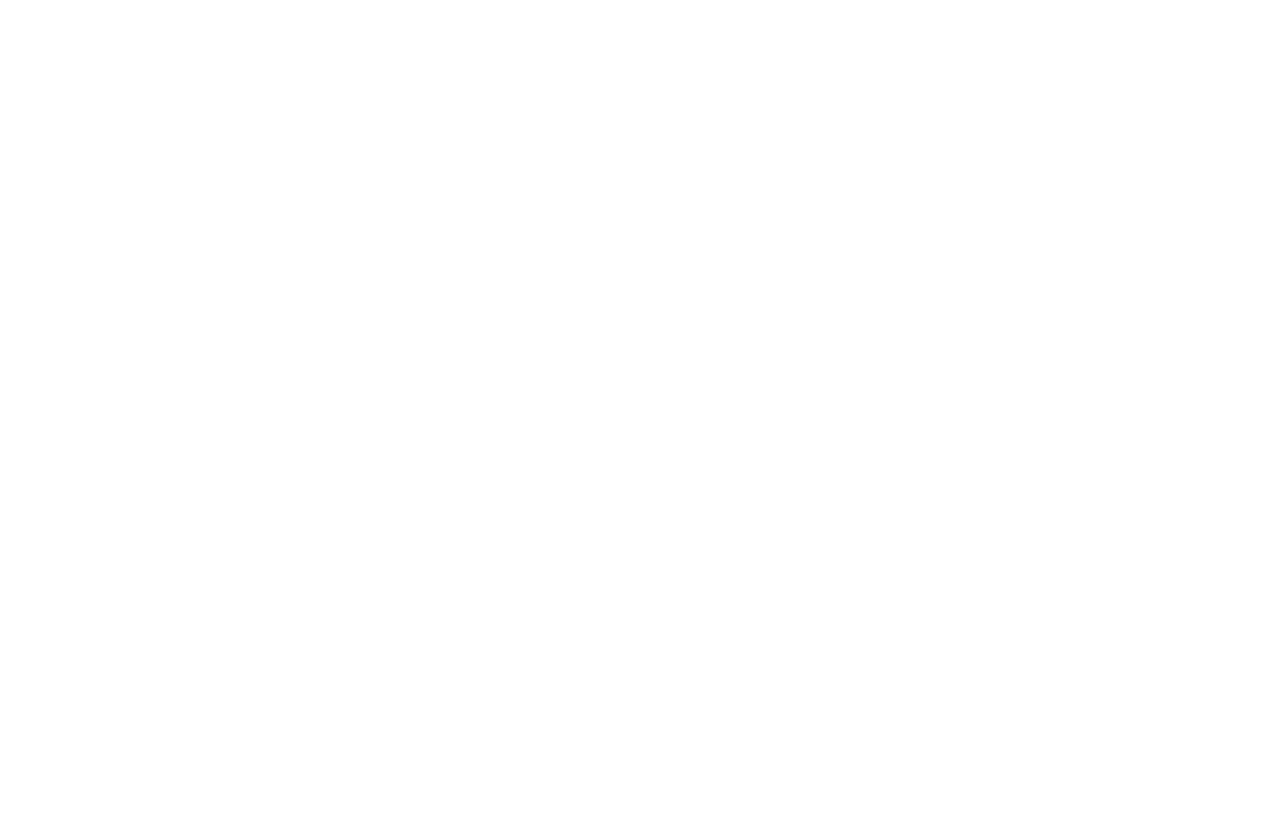
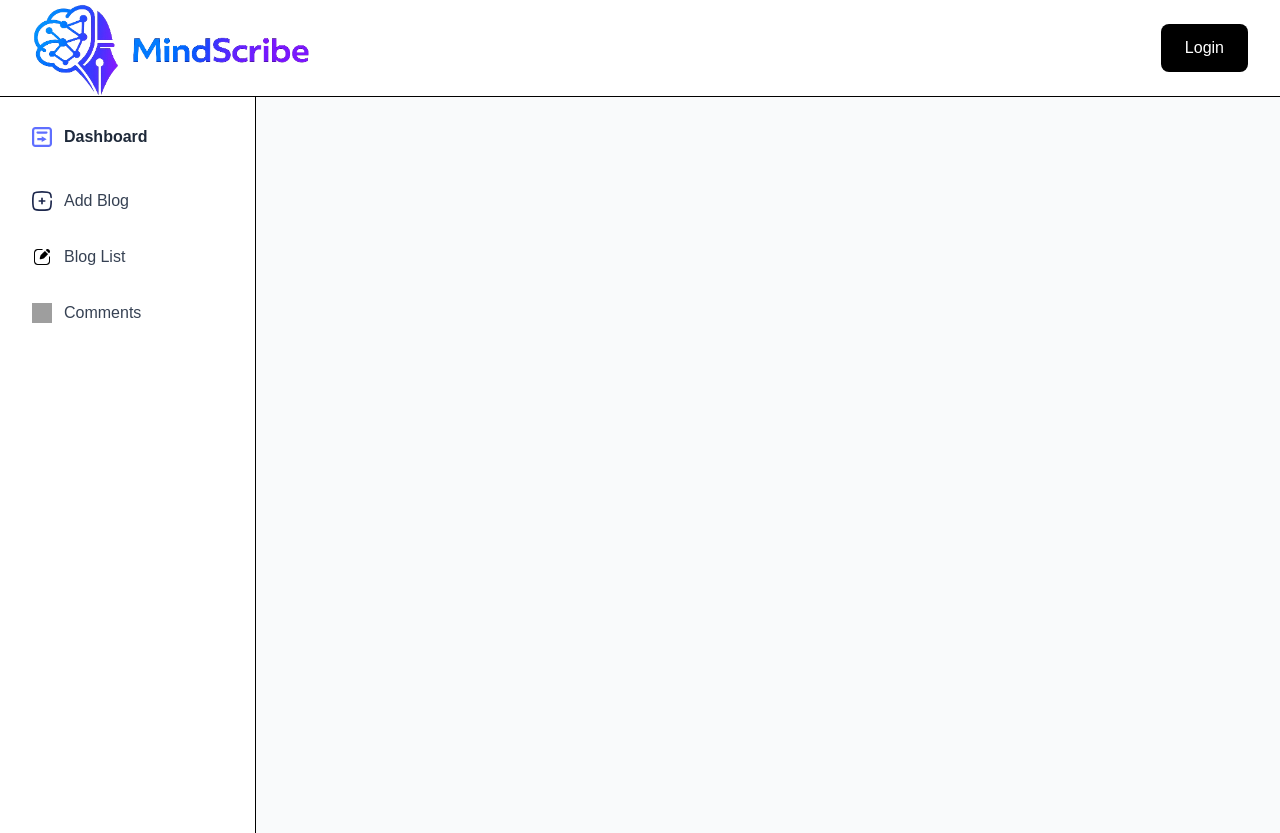
Before and after one commit to sharadpal8055/MindScribe, a React (Vite) app in the folder client/: page /admin in a window 1280 px wide. Before the commit this address had no page. Before the commit the page ends 800 px from the top, so only its background shows below. Built offline with nearby package versions, Linux system fonts and the light colour scheme; grey boxes are pictures that could not be loaded.

Commit message:
Admin Structure implemented as well as ui of Login page implemented

```diff
--- a/client/src/App.jsx
+++ b/client/src/App.jsx
@@ -2,12 +2,25 @@
 import { Routes,Route } from 'react-router-dom';
 import Home from './pages/Home';
 import Blog from './pages/Blog';
+import Layout from './pages/Admin/Layout';
+import Login from './pages/Admin/Login';
+import AddBlog from './component/admin/AddBlog';
+import Comments from './component/admin/Comments';
+import BlogList from './component/admin/BlogList';
+import Dashborad from './component/admin/Dashborad';
 const App = () => {
   return (
     <Routes>
 <Route path='/' element={<Home/>}/>
 <Route path='/blog/:id' element={<Blog/>}/>
+<Route path='/admin'>
 
+<Route index element={true?<Layout/>:<Login/>} />
+ <Route path="dashboard" element={<Dashborad/>} />
+<Route path="add-blog" element={<AddBlog />} />
+  <Route path="blog-list" element={<BlogList />} />
+  <Route path="comments" element={<Comments />} />
+</Route>
 
     </Routes>
   );
--- /dev/null
+++ b/client/src/component/admin/AddBlog.jsx
@@ -0,0 +1,11 @@
+import React from 'react';
+
+const AddBlog = () => {
+  return (
+    <div>
+      Addblokg
+    </div>
+  );
+}
+
+export default AddBlog;
--- /dev/null
+++ b/client/src/component/admin/BlogList.jsx
@@ -0,0 +1,11 @@
+import React from 'react';
+
+const BlogList = () => {
+  return (
+    <div>
+      Bloglist
+    </div>
+  );
+}
+
+export default BlogList;
--- /dev/null
+++ b/client/src/component/admin/Comments.jsx
@@ -0,0 +1,11 @@
+import React from 'react';
+
+const Comments = () => {
+  return (
+    <div>
+      comments
+    </div>
+  );
+}
+
+export default Comments;
--- /dev/null
+++ b/client/src/component/admin/Dashborad.jsx
@@ -0,0 +1,11 @@
+import React from 'react';
+
+const Dashborad = () => {
+  return (
+    <div>
+      dashboarad
+    </div>
+  );
+}
+
+export default Dashborad;
--- /dev/null
+++ b/client/src/component/admin/Sidebar.jsx
@@ -0,0 +1,90 @@
+import React from "react";
+import { NavLink } from "react-router-dom";
+import { assets } from "../../assets/assets";
+
+const Sidebar = () => {
+  return (
+    <aside className="w-64 min-h-[calc(100vh-64px)] border-r bg-white">
+      <div className="p-4">
+  <NavLink
+    to="/admin/dashboard"
+    className={({ isActive }) =>
+      `flex items-center gap-3 rounded-lg px-4 py-3 font-semibold transition ${
+        isActive
+          ? "bg-black text-white"
+          : "text-gray-800 hover:bg-gray-100"
+      }`
+    }
+  >
+    <img
+      src={assets.dashboard_icon_4}
+      alt="Dashboard"
+      className="h-5 w-5"
+    />
+    <span>Dashboard</span>
+  </NavLink>
+</div>
+
+      <nav className="flex flex-col gap-2 px-4">
+        <NavLink
+          to="/admin/add-blog"
+          className={({ isActive }) =>
+            `flex items-center gap-3 rounded-lg px-4 py-3 transition ${
+              isActive
+                ? "bg-black text-white"
+                : "text-gray-700 hover:bg-gray-100"
+            }`
+          }
+        >
+          <img
+            src={assets.add_icon}
+            alt=""
+            className="h-5 w-5"
+          />
+
+          <span>Add Blog</span>
+        </NavLink>
+
+        <NavLink
+          to="/admin/blog-list"
+          className={({ isActive }) =>
+            `flex items-center gap-3 rounded-lg px-4 py-3 transition ${
+              isActive
+                ? "bg-black text-white"
+                : "text-gray-700 hover:bg-gray-100"
+            }`
+          }
+        >
+          <img
+            src={assets.blog_icon}
+            alt=""
+            className="h-5 w-5"
+          />
+
+          <span>Blog List</span>
+        </NavLink>
+
+        <NavLink
+          to="/admin/comments"
+          className={({ isActive }) =>
+            `flex items-center gap-3 rounded-lg px-4 py-3 transition ${
+              isActive
+                ? "bg-black text-white"
+                : "text-gray-700 hover:bg-gray-100"
+            }`
+          }
+        >
+          <img
+            src={assets.comment_icon}
+            alt=""
+            className="h-5 w-5"
+          />
+
+          <span>Comments</span>
+        </NavLink>
+      </nav>
+    </aside>
+  );
+};
+
+export default Sidebar;
--- /dev/null
+++ b/client/src/pages/Admin/Layout.jsx
@@ -0,0 +1,22 @@
+import React from "react";
+import { Outlet } from "react-router-dom";
+import Navbar from "../../component/Navbar";
+import Sidebar from "../../component/admin/Sidebar";
+
+const Layout = () => {
+  return (
+    <>
+      <Navbar />
+
+      <div className="flex">
+        <Sidebar />
+
+        <main className="flex-1 bg-gray-50 min-h-[calc(100vh-64px)] p-8">
+          <Outlet />
+        </main>
+      </div>
+    </>
+  );
+};
+
+export default Layout;
--- /dev/null
+++ b/client/src/pages/Admin/Login.jsx
@@ -0,0 +1,83 @@
+import React, { useState } from "react";
+import { assets } from "../../assets/assets";
+
+
+const Login = () => {
+  const [email, setEmail] = useState("");
+  const [password, setPassword] = useState("");
+
+  const handleSubmit = (e) => {
+    e.preventDefault();
+
+    console.log({
+      email,
+      password,
+    });
+  };
+
+  return (
+    <div className="flex min-h-screen items-center justify-center bg-gray-100 px-6">
+      <div className="w-full max-w-md rounded-2xl bg-white p-8 shadow-xl">
+        {/* Logo */}
+        <div className="mb-8 flex justify-center">
+          <img src='/logo.png' alt="MindScribe" className="h-12" />
+        </div>
+
+        {/* Heading */}
+        <div className="mb-8 text-center">
+          <h1 className="text-3xl font-bold text-gray-900">Admin Login</h1>
+
+          <p className="mt-2 text-gray-500">
+            Login to manage blogs and comments
+          </p>
+        </div>
+
+        {/* Form */}
+        <form onSubmit={handleSubmit} className="space-y-5">
+          <div>
+            <label className="mb-2 block text-sm font-medium text-gray-700">
+              Email Address
+            </label>
+
+            <input
+              type="email"
+              placeholder="admin@example.com"
+              value={email}
+              onChange={(e) => setEmail(e.target.value)}
+              className="w-full rounded-lg border border-gray-300 px-4 py-3 outline-none transition focus:border-black"
+              required
+            />
+          </div>
+
+          <div>
+            <label className="mb-2 block text-sm font-medium text-gray-700">
+              Password
+            </label>
+
+            <input
+              type="password"
+              placeholder="••••••••"
+              value={password}
+              onChange={(e) => setPassword(e.target.value)}
+              className="w-full rounded-lg border border-gray-300 px-4 py-3 outline-none transition focus:border-black"
+              required
+            />
+          </div>
+
+          <button
+            type="submit"
+            className="w-full rounded-lg bg-black py-3 font-semibold text-white transition hover:bg-gray-800"
+          >
+            Login
+          </button>
+        </form>
+
+        <p className="mt-8 text-center text-sm text-gray-500">
+          © {new Date().getFullYear()} MindScribe Admin Panel
+        </p>
+      </div>
+    </div>
+  );
+};
+
+export default Login;
```
